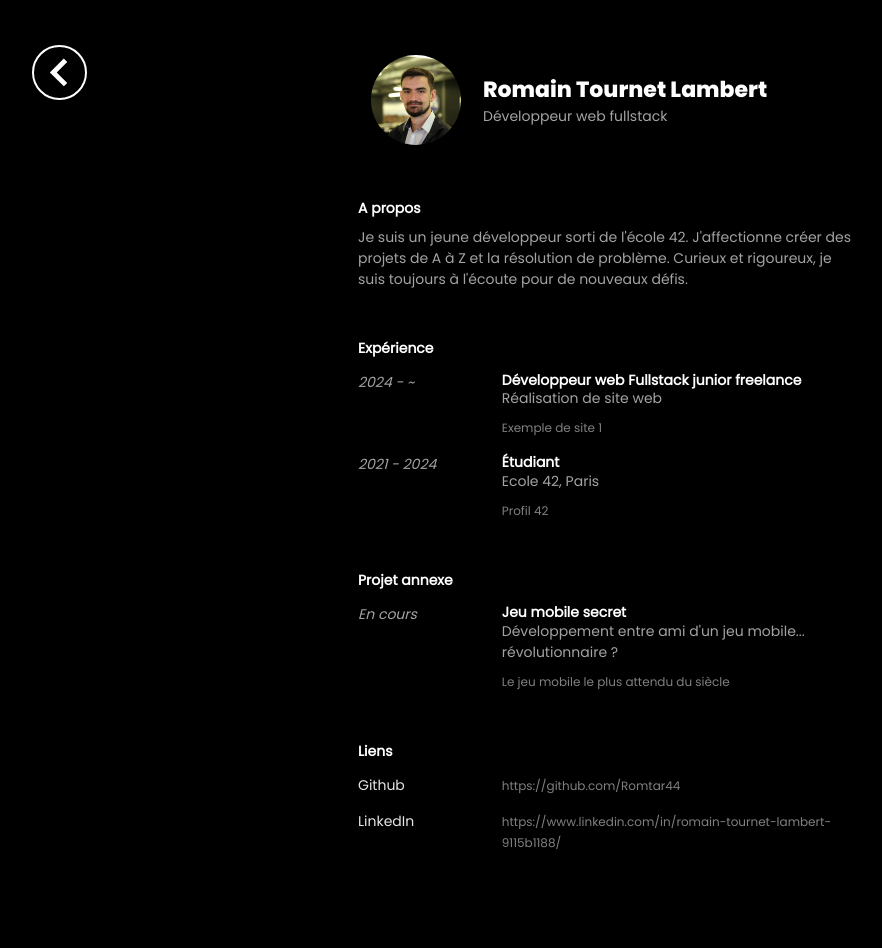
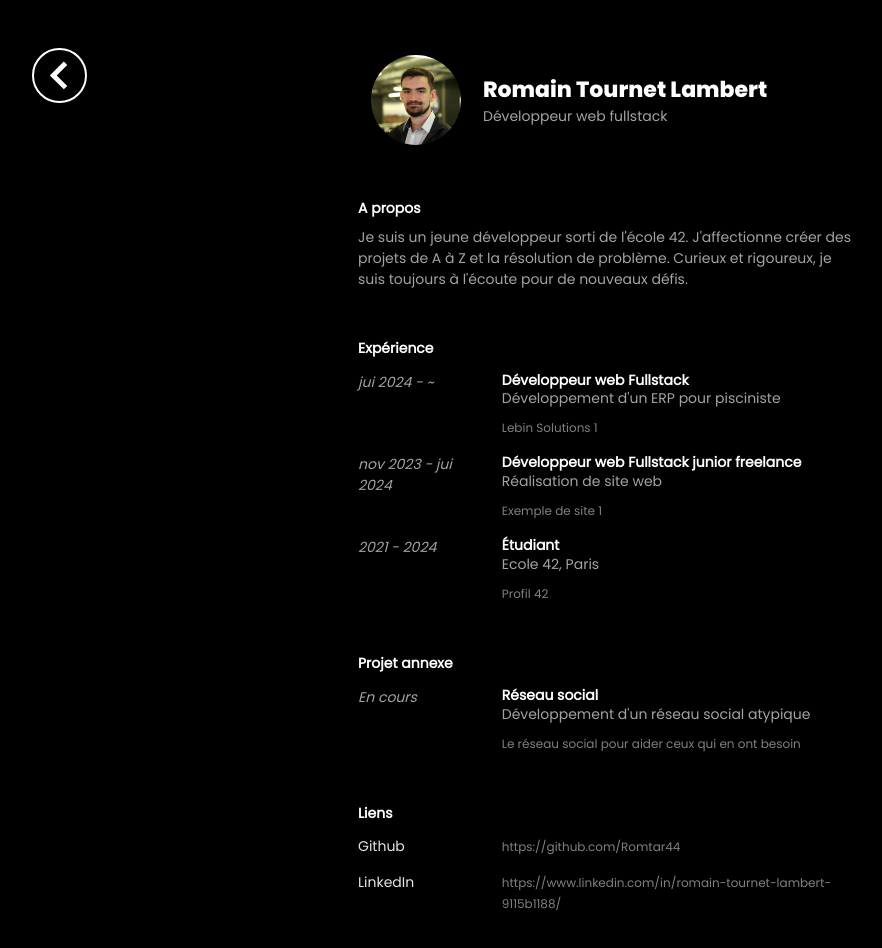
Before and after one commit to Romtar44/CV, a React (Vite) app in the folder Cv/: page /cv in a window 1280 px wide. Shown: the top 948 px of the page, without its empty margins (32-914 px from the left). Before the commit the page ends 903 px from the top, so only its background shows below. Built offline with nearby package versions, Linux system fonts and the light colour scheme.

Commit message:
update cv

```diff
--- a/Cv/src/components/cvBox/cvBox.tsx
+++ b/Cv/src/components/cvBox/cvBox.tsx
@@ -105,9 +105,17 @@ export const CvBox: React.FC<CvBoxProps> = ({ title }) => {
         <div className={styles.sectionContainer}>
           <h2>Expérience</h2>
           <ExperienceCard
+            title="Développeur web Fullstack"
+            description="Développement d'un ERP pour pisciniste"
+            period="jui 2024 - ~"
+            link={["https://backend.lebin-solutions.com/"]}
+            linkDescription="Lebin Solutions"
+            displayNumber
+          />
+          <ExperienceCard
             title="Développeur web Fullstack junior freelance"
             description="Réalisation de site web"
-            period="2024 - ~"
+            period="nov 2023 - jui 2024"
             link={["https://clim-solution.vercel.app/"]}
             linkDescription="Exemple de site"
             displayNumber
@@ -123,11 +131,11 @@ export const CvBox: React.FC<CvBoxProps> = ({ title }) => {
         <div className={styles.sectionContainer}>
           <h2>Projet annexe</h2>
           <ExperienceCard
-            title="Jeu mobile secret"
-            description="Développement entre ami d'un jeu mobile... révolutionnaire ?"
+            title="Réseau social"
+            description="Développement d'un réseau social atypique"
             period="En cours"
             link={["https://fr.wikipedia.org/wiki/Secret"]}
-            linkDescription="Le jeu mobile le plus attendu du siècle"
+            linkDescription="Le réseau social pour aider ceux qui en ont besoin"
           />
         </div>
         <div className={styles.sectionContainer}>
```
